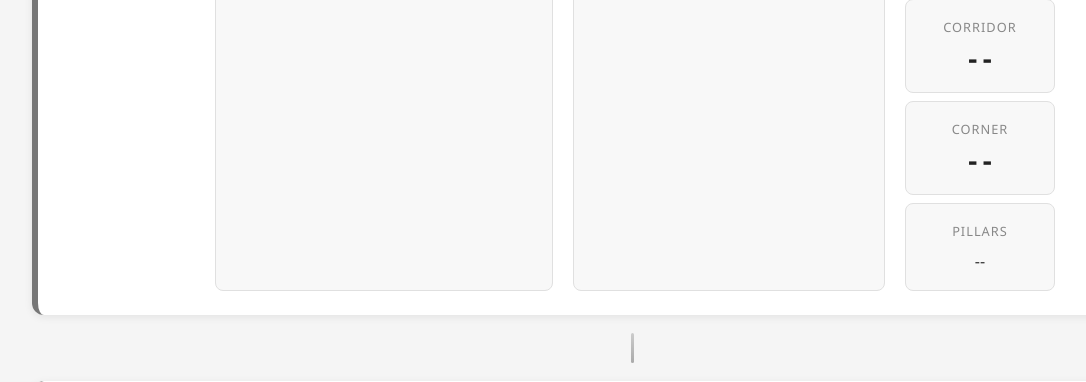
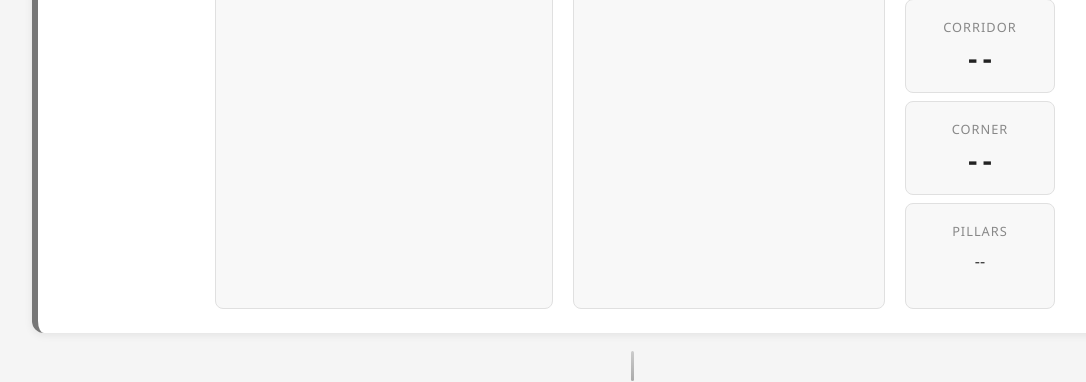
Before and after one commit to kalinaivanovic/techpixies_wro_2026, a Python web app: template src/raspberry_pi/web/templates/architecture.html in a window 1280 px wide. Shown: the part 979-1361 px from the top of the page, without its empty margins (8-1094 px from the left). Run offline with Jinja, Linux system fonts and the light colour scheme; the template is opened without the code that fills it, so the values that code supplies are empty.

Commit message:
UI pillar problem

```diff
--- a/src/raspberry_pi/web/templates/architecture.html
+++ b/src/raspberry_pi/web/templates/architecture.html
@@ -315,7 +315,7 @@
                     </div>
                     <div class="box">
                         <div class="box-label">Pillars</div>
-                        <div id="pillars-container" style="min-height:20px">--</div>
+                        <div id="pillars-container" style="height:40px;overflow:hidden">--</div>
                     </div>
                 </div>
             </div>
```
